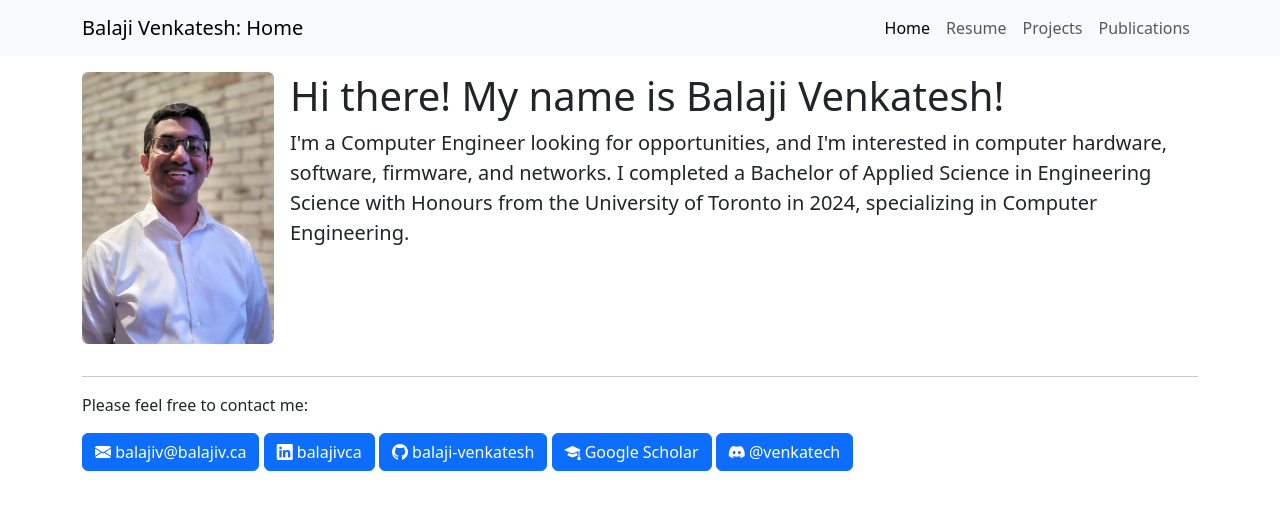
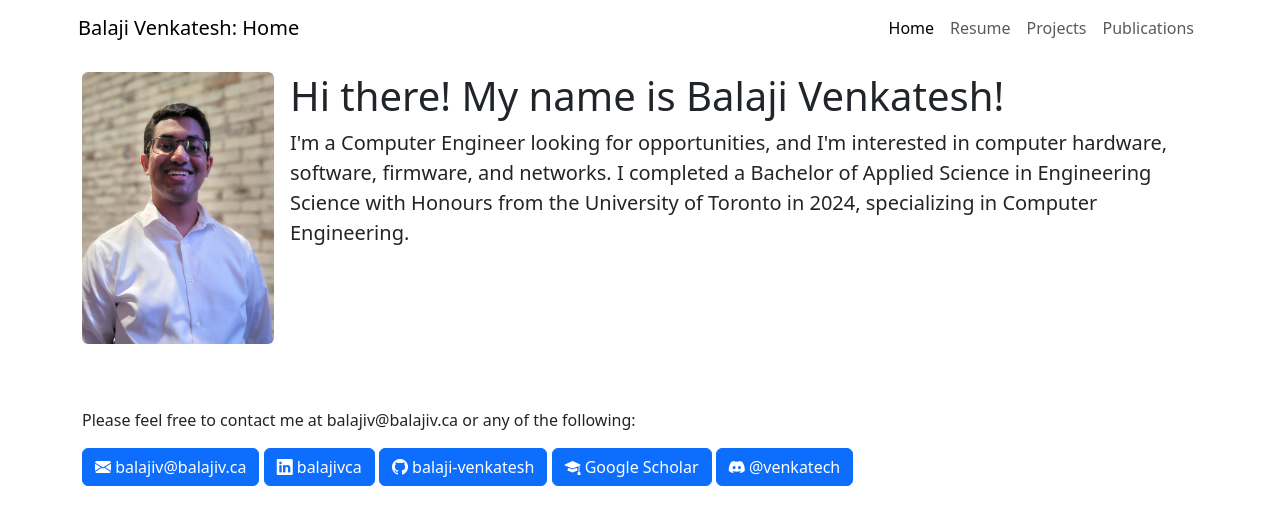
Before and after one commit to balaji-venkatesh/balaji-venkatesh.github.io, a Jekyll site: the page built from README.md, in a window 1280 px wide. Shown: the top 525 px of the page. Built offline with Jekyll 4.4.1, drawn with Linux system fonts in a browser that asks for light colours.

Commit message:
new footer and navbar

```diff
--- a/_layouts/default.html
+++ b/_layouts/default.html
@@ -13,28 +13,29 @@
 
 <body style="overflow-y: scroll;">
     <script src="/assets/colourMode.js"></script>
-    <nav class="navbar navbar-expand-md sticky-top bg-body-tertiary ">
-        <div class="container">
-            <a href="/" class="navbar-brand">Balaji Venkatesh: {{page.title}} </a>
-            {{page.navbarextra}}
+    <nav class="navbar navbar-expand-md container">
+        <a href="/" class="ms-2 navbar-brand">Balaji Venkatesh: {{page.title}}</a>
         <button class="navbar-toggler" type="button" data-bs-toggle="collapse" data-bs-target="#navbarContent">
             <span class="navbar-toggler-icon"></span>
         </button>
-            <div class="collapse navbar-collapse" id="navbarContent">
+        <div class="px-2 collapse navbar-collapse" id="navbarContent">
             {% assign navigation = site.pages | sort: "order" %}
-                <div class="ms-auto navbar-nav">
+            <ul class="ms-auto navbar-nav">
                 {% for nav in navigation %}
-                    <a class="nav-link {% if nav.url == page.url %} active {% endif %}"
-                        href="{{nav.url}}">{{nav.title}}</a>
+                <li>
+                    <a class="nav-link {% if nav.url == page.url %} active {% endif %}" href="{{nav.url}}">
+                        {{nav.title}}
+                    </a>
+                </li>
                 {% endfor %}
-                </div>
-            </div>
+            </ul>
         </div>
     </nav>
-    <div class="container mt-3">
+    <div class="container py-3">
         {{ content }}
-        <hr>
-        <p>Please feel free to contact me:</p>
+    </div>
+    <footer class="container py-3">
+        <p>Please feel free to contact me at balajiv@balajiv.ca or any of the following:</p>
         <a href="mailto:balajiv@balajiv.ca" class="mb-1 btn btn-primary">
             <i class="bi bi-envelope-fill"></i> balajiv@balajiv.ca </a>
         <a href="https://www.linkedin.com/in/balajivca/" class="mb-1 btn btn-primary">
@@ -45,7 +46,7 @@
             <i class="bi bi-mortarboard-fill"></i> Google Scholar </a>
         <a href="https://discord.com/users/432850176915275779" class="mb-1 btn btn-primary">
             <i class="bi bi-discord"></i> @venkatech </a>
-    </div>
+    </footer>
     <script src="https://cdn.jsdelivr.net/npm/bootstrap@5.3.3/dist/js/bootstrap.bundle.min.js"
         integrity="sha384-YvpcrYf0tY3lHB60NNkmXc5s9fDVZLESaAA55NDzOxhy9GkcIdslK1eN7N6jIeHz"
         crossorigin="anonymous"></script>
```
Lines whose indentation alone changed are shown as unchanged.
